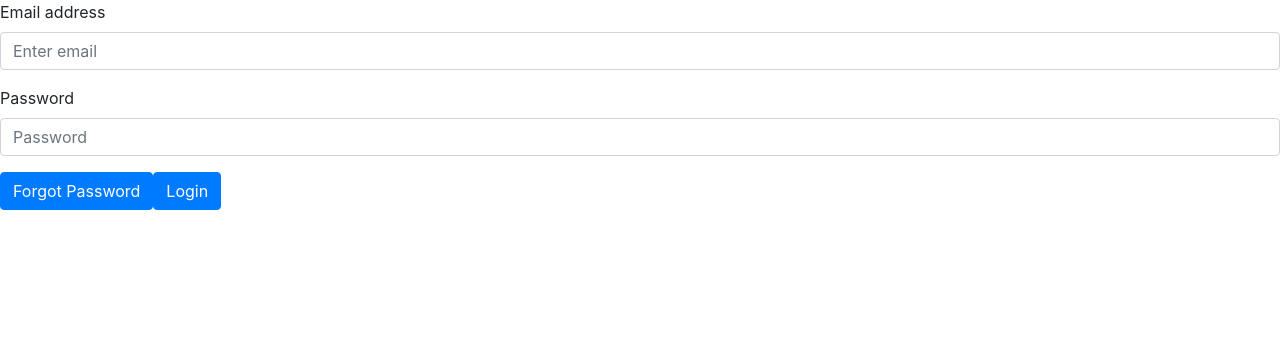
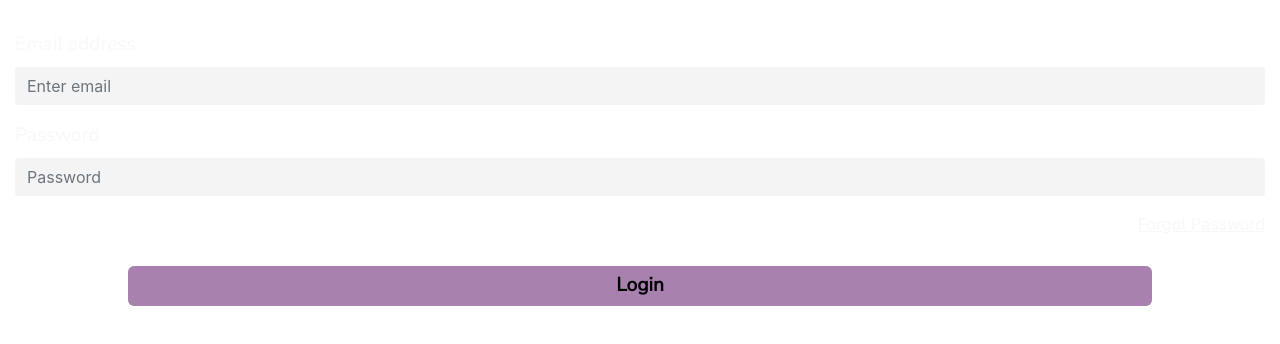
Before and after one commit to thesajalghosh/ecommerce, a React (Create React App) app in the folder client/: page /login in a window 1280 px wide. Shown: the top 344 px of the page. Built offline with nearby package versions, Linux system fonts and the light colour scheme.

Commit message:
design login page

```diff
--- a/client/src/pages/Auth/Login/index.css
+++ b/client/src/pages/Auth/Login/index.css
@@ -0,0 +1,49 @@
+.whole__form__container {
+  margin-top: 30px;
+  padding: 0 15px;
+}
+
+.whole__form__container label {
+  color: var(--srtong__font__color);
+  font-size: 1.2rem;
+  font-family: "Nunito Sans", sans-serif;
+}
+.whole__form__container input {
+  background-color: rgba(196, 196, 196, 0.183);
+  border: none;
+  outline: none;
+}
+.whole__form__container input:focus {
+  outline: none;
+  background-color: rgba(196, 196, 196, 0.183);
+  border: none;
+}
+.exampleInputName:focus {
+  outline: none;
+  border: none;
+}
+.button__contianer {
+  display: flex;
+  justify-content: center;
+  align-items: center;
+  width: 100%;
+  margin-top: 20px;
+}
+.forgot__password {
+  font-size: 1rem;
+  color: var(--srtong__font__color);
+  width: 100%;
+  text-align: end;
+  text-decoration: underline;
+}
+.ecommerce__but__design {
+  height: 5vh;
+  margin-top: 10px;
+  width: 80vw;
+  background-color: #a881af;
+  font-size: 1.2rem;
+  font-family: "Nunito Sans", sans-serif;
+  font-weight: 600;
+  border: none;
+  border-radius: 6px;
+}
--- a/client/src/pages/Auth/Login/index.js
+++ b/client/src/pages/Auth/Login/index.js
@@ -1,6 +1,5 @@
 import React, { useState } from "react";
 import "./index.css";
-
 import Layout from "../../../components/layout/Layout";
 import { toast } from "react-toastify";
 import axios from "axios";
@@ -46,7 +45,8 @@ const Login = () => {
   };
 
   return (
-    <form onSubmit={handleSubmit}>
+    <form className="whole__form__container" onSubmit={handleSubmit}>
+      <div className="whole__form">
         <div className="form-group">
           <label htmlFor="exampleInputEmail1">Email address</label>
           <input
@@ -70,18 +70,21 @@ const Login = () => {
             placeholder="Password"
           />
         </div>
-      <button
-        type="submit"
-        className="btn btn-primary"
+        <div
+          className="forgot__password"
           onClick={() => {
             navigate("/forgot-password");
           }}
         >
+          {" "}
           Forgot Password
-      </button>
-      <button type="submit" className="btn btn-primary">
+        </div>
+        <div className="button__contianer">
+          <button type="submit" className="ecommerce__but__design">
             Login
           </button>
+        </div>
+      </div>
     </form>
   );
 };
--- a/client/src/pages/Auth/Register/index.css
+++ b/client/src/pages/Auth/Register/index.css
@@ -11,8 +11,14 @@
 .whole__form__container input {
   background-color: rgba(196, 196, 196, 0.183);
   border: none;
+  outline: none;
 }
 .whole__form__container input:focus {
   outline: none;
   background-color: rgba(196, 196, 196, 0.183);
+  border: none;
 }
+.exampleInputName:focus {
+  outline: none;
+  border: none;
+}
```
Lines whose indentation alone changed are shown as unchanged.
